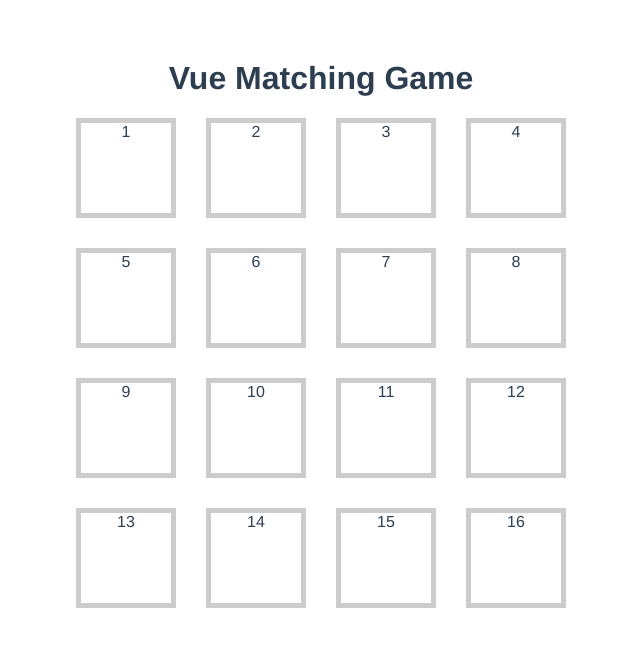
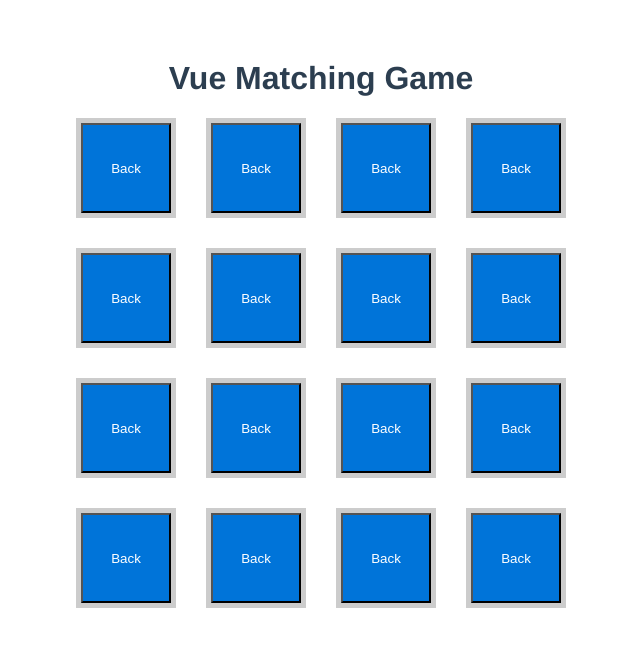
Before and after one commit to abuna1985/vue-card-match, a Vue app: page / in a window 1280 px wide. Shown: the top 646 px of the page, without its empty margins (319-959 px from the left). Built offline with nearby package versions, Linux system fonts and the light colour scheme.

Commit message:
feat: card has front face, back face, and can be flipped

```diff
--- a/src/App.vue
+++ b/src/App.vue
@@ -3,24 +3,41 @@
   <section class="game-board">
     <GameCard
       v-for="(card, index) in cardList"
-      :value="card"
+      :value="card.value"
+      :visible="card.visible"
       :key="`card-${index}`"
+      @select-card="flipCard"
+      :card="card"
     />
   </section>
 </template>
 
 <script lang="ts">
+import { ref } from "vue";
 import { defineComponent } from "vue";
 import GameCard from "./components/GameCard.vue";
-
+import { Card } from "./interfaces";
 export default defineComponent({
   name: "App",
   components: { GameCard },
   setup() {
-    const cardList = [...Array(16)].map((card, i) => i + 1);
+    const cardList = ref<Card[]>([]);
+
+    for (let i = 0; i < 16; i++) {
+      cardList.value.push({
+        value: i,
+        visible: false,
+        position: i,
+      });
+    }
+
+    const flipCard = (payload: Card) => {
+      cardList.value[payload.position].visible = true;
+    };
 
     return {
       cardList,
+      flipCard,
     };
   },
 });
@@ -34,10 +51,6 @@ export default defineComponent({
   -moz-osx-font-smoothing: grayscale;
   margin-top: 60px;
   text-align: center;
-}
-
-.card {
-  border: 5px solid #ccc;
 }
 
 .game-board {
--- a/src/components/GameCard.vue
+++ b/src/components/GameCard.vue
@@ -1,16 +1,63 @@
 <template>
-  <div class="card">{{ value }}</div>
+  <div class="card" @click="selectCard">
+    <div v-if="card.visible" class="card-face is-front">
+      {{ card.value }}
+    </div>
+    <button v-else class="card-face is-back">Back</button>
+  </div>
 </template>
 
 <script lang="ts">
 import { defineComponent } from "vue";
+import { Card } from "../interfaces";
 
 export default defineComponent({
   name: "game-card",
   props: {
-    value: { type: Number, required: true },
+    card: {
+      type: Object as () => Card,
+      required: true,
+    },
+  },
+  setup(props, context) {
+    const selectCard = () => {
+      context.emit("select-card", {
+        position: props.card.position,
+      });
+    };
+
+    return {
+      selectCard,
+    };
   },
 });
 </script>
 
-<style scoped></style>
+<style scoped>
+.card {
+  border: 5px solid #cccccc;
+  position: relative;
+}
+
+.card-face {
+  height: 100%;
+  width: 100%;
+}
+
+.card-face.is-front {
+  background-color: #ff4136;
+  color: #ffffff;
+  position: absolute;
+}
+
+.card-face.is-back {
+  background-color: #0074d9;
+  color: #ffffff;
+  cursor: pointer;
+}
+
+.card-face.is-back:hover,
+.card-face.is-back:focus {
+  background-color: #0098d9;
+}
+</style>
--- /dev/null
+++ b/src/interfaces.ts
@@ -0,0 +1,5 @@
+export interface Card {
+  value: number;
+  visible: boolean;
+  position: number;
+}
```
